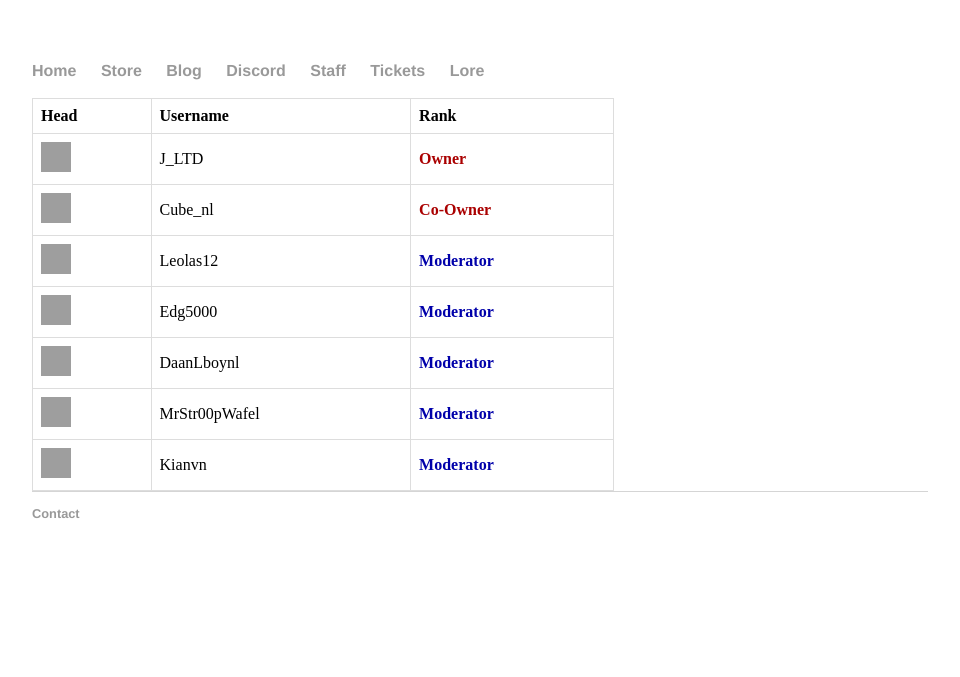
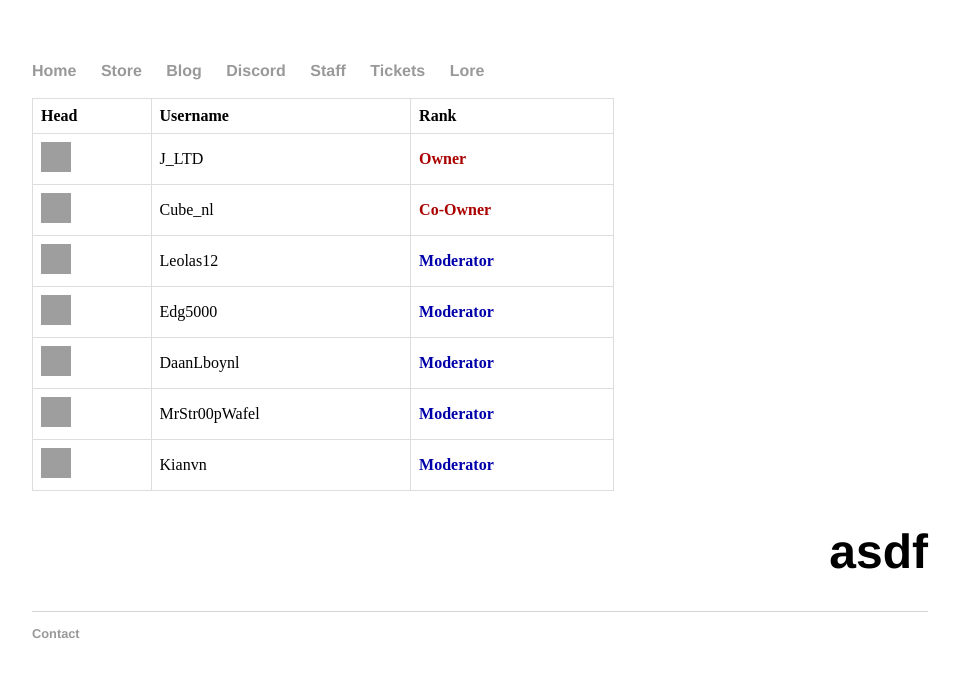
Before and after one commit to JustGamingLTD/justgamingltd.github.io2, a Jekyll site: the page built from staff/index.html, in a window 1280 px wide. Shown: the top 677 px of the page, without its empty margins (160-1120 px from the left). Built offline with Jekyll 4.4.1, drawn with Linux system fonts in a browser that asks for light colours; grey boxes are pictures that could not be loaded.

Commit message:
Update index.html

```diff
--- a/staff/index.html
+++ b/staff/index.html
@@ -57,3 +57,7 @@ title: PVAI - Staff
 	</table>
 
 </div>
+
+<div align="right">
+	<h1>asdf</h1>
+</div>
```
